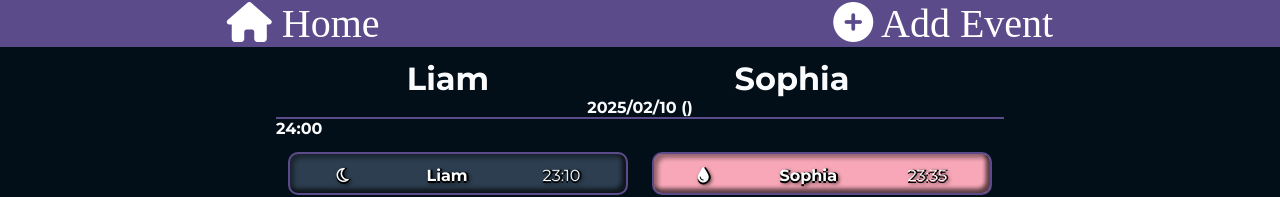
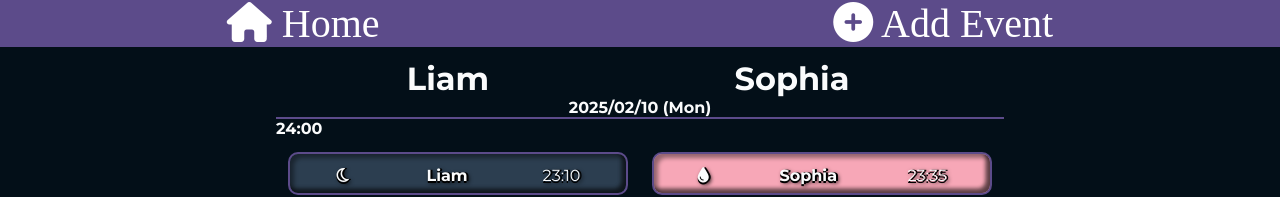
Before and after one commit to Richardaeld/baby-feeding-tacker, a React (Vite) app: page / in a window 1280 px wide. Shown: the top 197 px of the page. Built offline with nearby package versions, Linux system fonts and the light colour scheme; a web font is replaced by a local one.

Commit message:
Dirty update for tech showing today, enabled refresh on save and added days of week back into display

```diff
--- a/src/App.jsx
+++ b/src/App.jsx
@@ -34,6 +34,7 @@ export function App() {
   const [isModalOpen,   setIsModalOpen  ] = useState(false);
   const [modalChildren, setModalChildren] = useState([{event_type:"DIAPER"}]);
 
+  const [redirectHome, setRedirectHome] = useState(false);
 
   const  openModal  = (event, e) => {
     // return setIsModalOpen(true)
@@ -55,8 +56,8 @@ export function App() {
       <MainNav></MainNav>
       {/* <h1>Baby Event Tracker</h1> */}
       <Routes>
-        <Route path='/'           element={<Home events={events} addEvent={addEvent} setEvents={setEvents} isModalOpen={isModalOpen} openModal={openModal} closeModal={closeModal} modalChildren={modalChildren} setModalChildren={setModalChildren} form={form}  feeding={events}/>} />
-        <Route path='/addFeeding' element={<Form form={form} addEvent={addEvent} setEvents={setEvents} feeding={events} isModalOpen={isModalOpen}/>}></Route>
+        <Route path='/'           element={<Home events={events} addEvent={addEvent} setEvents={setEvents} isModalOpen={isModalOpen} openModal={openModal} closeModal={closeModal} modalChildren={modalChildren} setModalChildren={setModalChildren} form={form}  feeding={events} redirectHome={redirectHome} setRedirectHome={setRedirectHome}/>} />
+        <Route path='/addFeeding' element={<Form form={form} addEvent={addEvent} setEvents={setEvents} feeding={events} isModalOpen={isModalOpen} redirectHome={redirectHome} setRedirectHome={setRedirectHome}/>}></Route>
         {/* <Route path='/history' element={<History Events={events}/>} /> */}
       </Routes>
     </main>
--- a/src/components/Form.jsx
+++ b/src/components/Form.jsx
@@ -1,5 +1,8 @@
 import PropTypes from 'prop-types';
 import { useState } from 'react';
+import { Navigate, useNavigate } from 'react-router-dom';
+
+
 
 import '../css/form.css';
 
@@ -9,11 +12,9 @@ import { FormCheckbox } from './FormCheckbox';
 import { FormSelect } from './FormSelect';
 import { FormRadio } from './FormRadio';
 
-export function Form ({ form, addEvent, setEvents, feeding, isModalOpen }) {
+export function Form ({ form, addEvent, setEvents, feeding, isModalOpen, redirectHome, setRedirectHome, closeModal }) {
 
    const [formData, setFormData] = useState("");
-
-   // console.log('----------------------', addEvent)
 
 
    const handleSubmit = (addEvent, e) => {
@@ -25,6 +26,16 @@ export function Form ({ form, addEvent, setEvents, feeding, isModalOpen }) {
       const data = {}
       for (const [key, value] of formData.entries()) {
          console.log(key, value);
+         if (key === 'first_name' && value === '') {
+            console.log(value)
+            return;
+         }
+         if (key === 'event_type' && value === '') {
+            console.log(value)
+            return;
+         }
+
+
          if(key === 'event_type') {
             data[key] = value.toUpperCase()
 
@@ -32,10 +43,13 @@ export function Form ({ form, addEvent, setEvents, feeding, isModalOpen }) {
 
             data[key] = value;
          }
+
       }
-      data['start_on'] = new Date()
-      data['end_on']   = new Date()
+      data['start_on'] = new Date().toISOString();
+      data['end_on']   = new Date().toDateString();
       addEvent(setEvents, data);
+      // closeModal();
+      setRedirectHome(true)
    };
 
    const addClass = (addClass, closestTag, e) =>
@@ -58,6 +72,8 @@ export function Form ({ form, addEvent, setEvents, feeding, isModalOpen }) {
 
    return (
       <form onSubmit={(e) => handleSubmit (addEvent, e)}>
+         {redirectHome && <Navigate to='/' />}
+         {/* {console.log('----------------------------', redirect)} */}
          <h2>{isModalOpen ? 'Edit Feeding' : form.header}</h2>
          {/* {console.log(isModalOpen)} */}
          <div>
--- a/src/components/Modal.jsx
+++ b/src/components/Modal.jsx
@@ -4,14 +4,14 @@ import '../css/form.css';
 
 import { Form } from '../components/Form';
 
-export function Modal({ modalChildren, isModalOpen, closeModal, children, form, addEvent, events }) {
+export function Modal({ modalChildren, isModalOpen, closeModal, children, form, addEvent, events, redirectHome, setRedirectHome }) {
    if (!isModalOpen) return null;
 
    return (
       <div className="modal-overlay" onClick={closeModal}>
         <div className="modal" onClick={(e) => e.stopPropagation()}>
           <button className="close-button" onClick={closeModal}>X</button>
-          {<Form form={form} addFeeding={addEvent} feeding={events} isModalOpen={isModalOpen}/>}
+          {<Form form={form} addEvent={addEvent} feeding={events} isModalOpen={isModalOpen} redirectHome={redirectHome} setRedirectHome={setRedirectHome} closeModal={closeModal}/>}
         </div>
       </div>
    );
--- a/src/js/general.js
+++ b/src/js/general.js
@@ -1,3 +1,5 @@
+// import { Navigate, useNavigate } from 'react-router-dom';
+
 export function capitalizeEveryFirstLetter (string) {
    return string.replaceAll("_", " ").split(" ").map(word =>
       word.charAt(0).toUpperCase() + word.slice(1)).join(" ")
@@ -26,7 +28,9 @@ export async function displayEvents(http, method) {
 
 
 export function addEvent(setEvent, event) {
-  console.log('newfeeding', event)
+  // console.log('newfeeding', event)
+  if (!event.first_name && !event.event_type) return
+
   setEvent(feedings => [
     ...feedings, {
       // key         : event.event_id,
@@ -51,4 +55,5 @@ export function addEvent(setEvent, event) {
       weight      : event.weight,
     }
   ])
+  // Navigate('/');
 }
--- a/src/pages/Home.jsx
+++ b/src/pages/Home.jsx
@@ -5,14 +5,14 @@ import { format } from 'date-fns';
 import { EventBlock } from '../components/EventBlock';
 import { EventHeader } from '../components/EventHeader';
 import { Modal } from '../components/Modal';
-import { Routes, Route, useRouteChangeEffect } from 'react-router-dom';
+import { Routes, Route } from 'react-router-dom';
+
+import { Navigate, useNavigate } from 'react-router-dom';
+
+export function Home({ events, isModalOpen, openModal, closeModal, modalChildren, setModalChildren, form, addEvent, setEvents, redirectHome, setRedirectHome }) {
 
 
-export function Home({ events, isModalOpen, openModal, closeModal, modalChildren, setModalChildren, form, addEvent, setEvents }) {
-
-   // useRouteChangeEffect();
-
-   console.log(events)
+   // console.log(events)
    let
       contentDay,
       contentTime,
@@ -35,11 +35,15 @@ export function Home({ events, isModalOpen, openModal, closeModal, modalChildren
       splitEvents[date][event.baby_id].push(event)
    })
    // console.log(splitEvents)
+   // Navigate('/addFeeding')
+   setRedirectHome(false);
 
   return (
     <section className="home">
-            <Modal isModalOpen={isModalOpen} closeModal={closeModal} modalChildren={modalChildren} form={form} addEvent={addEvent} setEvents={setEvents} events={events}>
-            {/* {console.log('HELLO')} */}
+
+         <Modal isModalOpen={isModalOpen} closeModal={closeModal} modalChildren={modalChildren} form={form} addEvent={addEvent} setEvents={setEvents} events={events} redirectHome={redirectHome} setRedirectHome={setRedirectHome} >
+
+            {/* {console.log(addEvent)} */}
             {/* <h1>HELLO!</h1> */}
             {/* <button onClick={closeModal}>Close</button> */}
          </Modal>
@@ -54,7 +58,9 @@ export function Home({ events, isModalOpen, openModal, closeModal, modalChildren
             [currentDay, currentHour]  = date.split(' ');
 
             if (previousDay !== currentDay) {
-               contentDay = <div className="new-day"><b>{currentDay} ()</b><div></div></div>;
+               const dayOfWeek =  new Date(currentDay).toLocaleDateString('en-US', { weekday: 'short' })
+
+               contentDay = <div className="new-day"><b>{currentDay} ({dayOfWeek})</b><div></div></div>;
                previousDay = currentDay
             }
             if (previousHour !== currentHour) {
```
